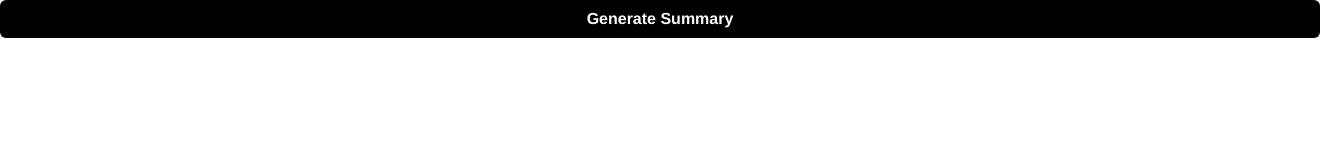
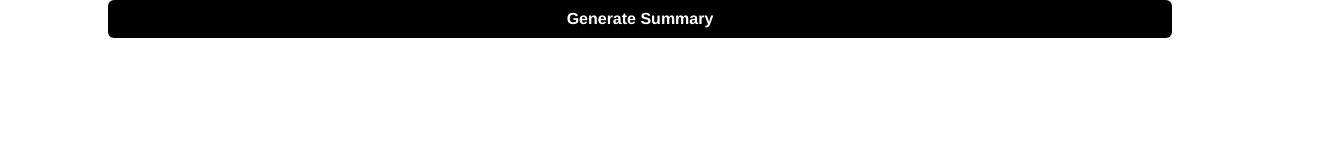
Before and after one commit to lksdll/Notion_ChatGPT_api_test_2, a website: page button.html in a window 1280 px wide. Shown: the whole page, 1320 px wide, since content can reach past the window. Drawn offline with Linux system fonts and the light colour scheme.

Commit message:
button container

```diff
--- a/button.html
+++ b/button.html
@@ -13,7 +13,7 @@
   .notion-button {
     display: inline-block;
     padding: 10px 20px;
-    width: 100%;
+    width: 80%;
     font-size: 16px;
     font-weight: bold;
     text-align: center;
@@ -32,11 +32,21 @@
   .notion-button:active {
     background-color: #555;
   }
+
+  .container {
+    display: flex;
+    justify-content: center;
+    align-items: center;
+    width: 100%;
+  }
 </style>
 </head>
 <body>
 
-<a href="#" class="notion-button">Generate Summary</a>
+  <div class="container">
+    <a href="#" class="notion-button">Generate Summary</a>
+  </div>
+
 
 </body>
 </html>
```
